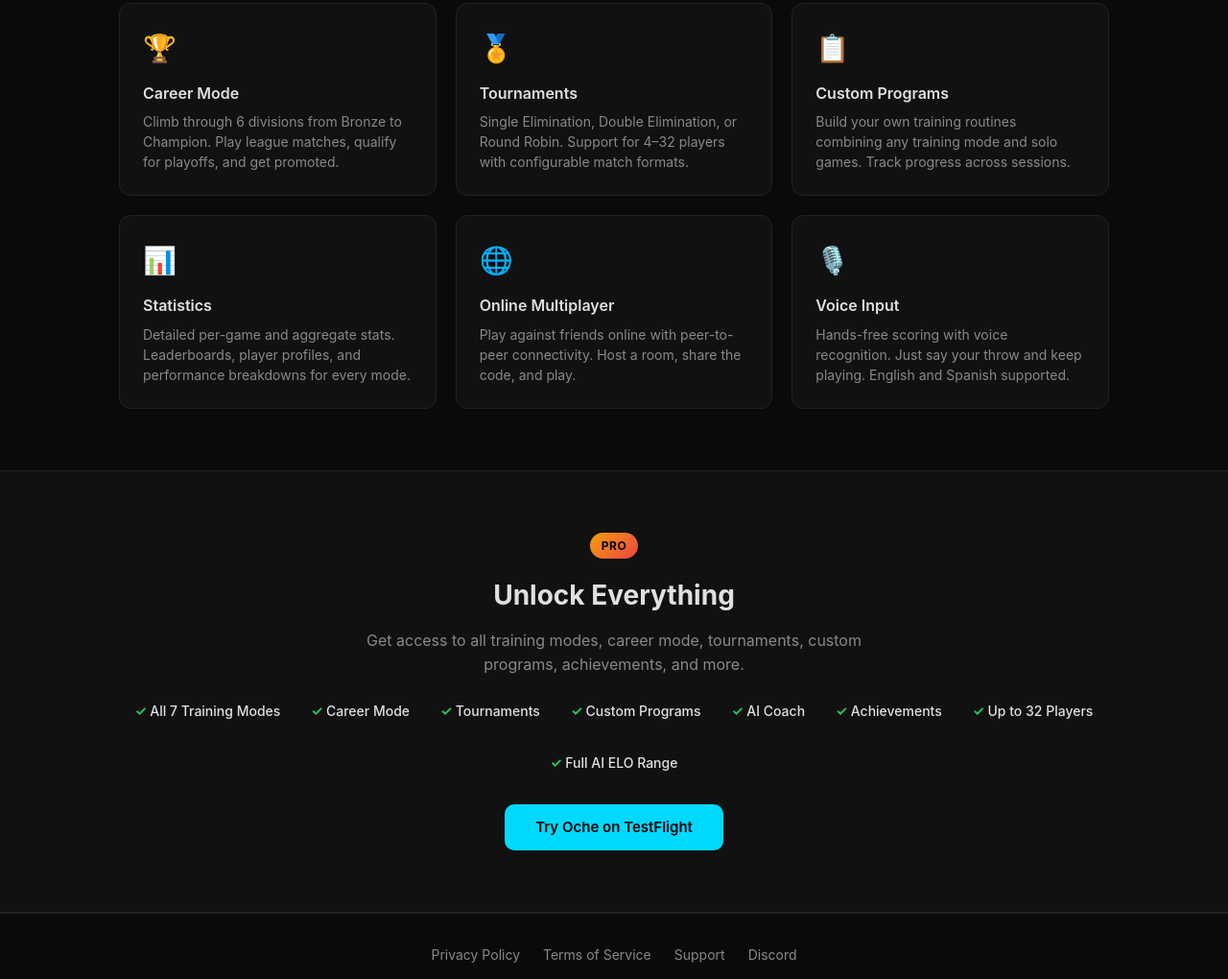
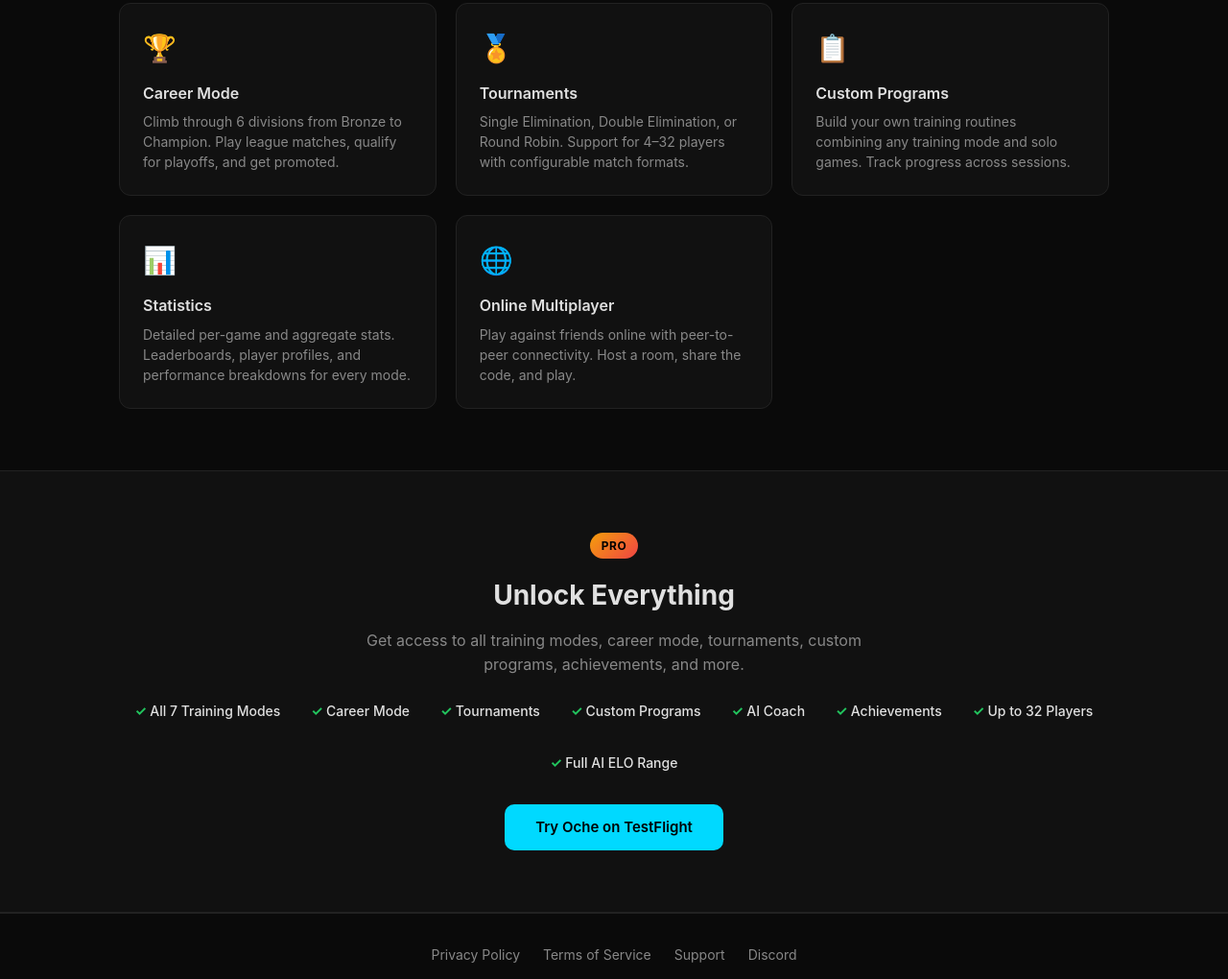
Before and after one commit to OcheApp/ocheapp.github.io, a plain HTML site: page index.html in a window 1280 px wide. Shown: the part 2266-3286 px from the top of the page at 96% size. Drawn offline with Linux system fonts and the light colour scheme.

Commit message:
Removing voice input mode

```diff
--- a/index.html
+++ b/index.html
@@ -93,11 +93,11 @@
             <h3>Online Multiplayer</h3>
             <p>Play against friends online with peer-to-peer connectivity. Host a room, share the code, and play.</p>
         </div>
-        <div class="feature-card">
-            <span class="feature-icon">🎙️</span>
-            <h3>Voice Input</h3>
-            <p>Hands-free scoring with voice recognition. Just say your throw and keep playing. English and Spanish supported.</p>
-        </div>
+        <!--<div class="feature-card">-->
+        <!--    <span class="feature-icon">🎙️</span>-->
+        <!--    <h3>Voice Input</h3>-->
+        <!--    <p>Hands-free scoring with voice recognition. Just say your throw and keep playing. English and Spanish supported.</p>-->
+        <!--</div>-->
     </div>
 </section>
 
```
